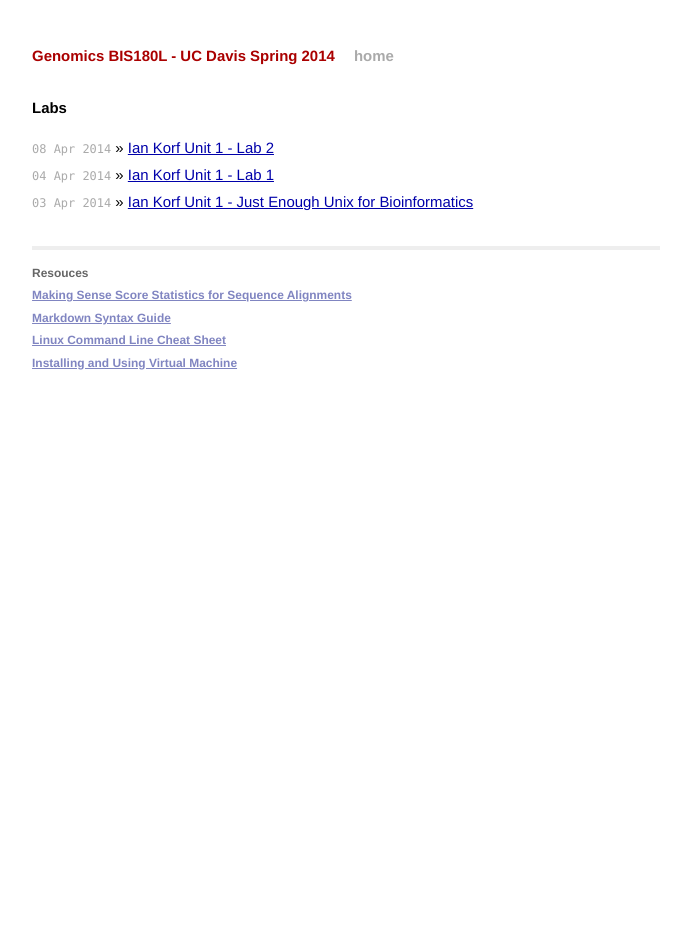
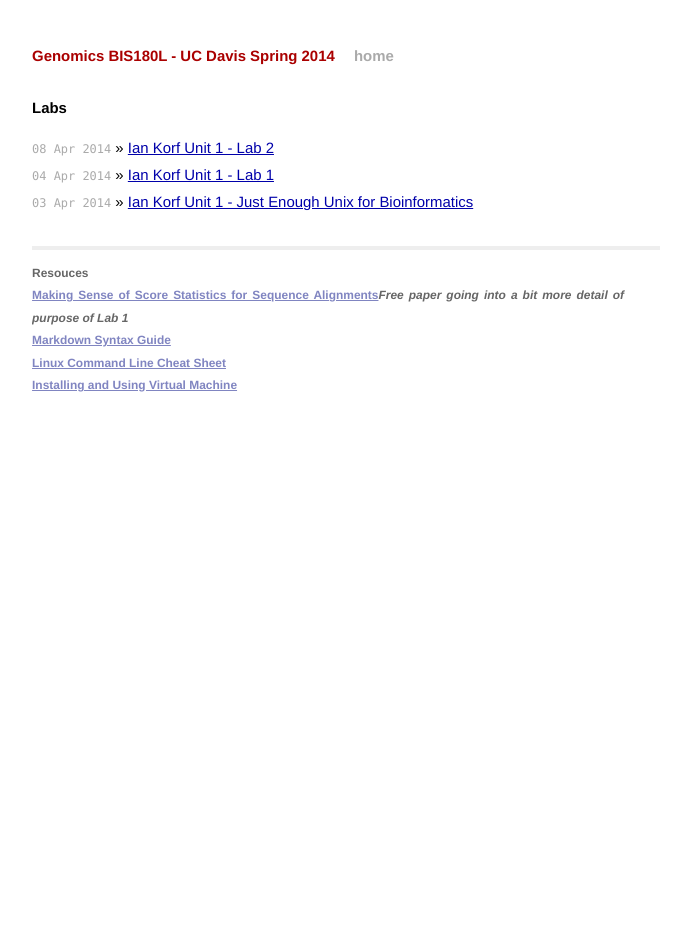
Before and after one commit to iamciera/bis180lSite, a Jekyll site: the page built from index.html, in a window 1280 px wide. Shown: the whole page, without its empty margins (294-985 px from the left). Built offline with Jekyll 4.4.1, drawn with Linux system fonts in a browser that asks for light colours; Markdown is read by kramdown in place of the engine named in the settings.

Commit message:
added resources

```diff
--- a/_layouts/default.html
+++ b/_layouts/default.html
@@ -27,7 +27,7 @@
             <div class="contact">
               <p>
                 <b>Resouces<br />
-                <a href = "http://citeseerx.ist.psu.edu/viewdoc/download?doi=10.1.1.105.1941&rep=rep1&type=pdf"> Making Sense Score Statistics for Sequence Alignments</a><br />
+                <a href = "http://citeseerx.ist.psu.edu/viewdoc/download?doi=10.1.1.105.1941&rep=rep1&type=pdf"> Making Sense of Score Statistics for Sequence Alignments</a><i>Free paper going into a bit more detail of purpose of Lab 1</i><br />
                 <a href = "http://daringfireball.net/projects/markdown/syntax">Markdown Syntax Guide</a><br />
                 <a href = "http://www.cheatography.com/davechild/cheat-sheets/linux-command-line/"> Linux Command Line Cheat Sheet</a><br />
                 <a href="{{ site.baseurl }}/docs/virtualMachine.html">Installing and Using Virtual Machine</a>
```
